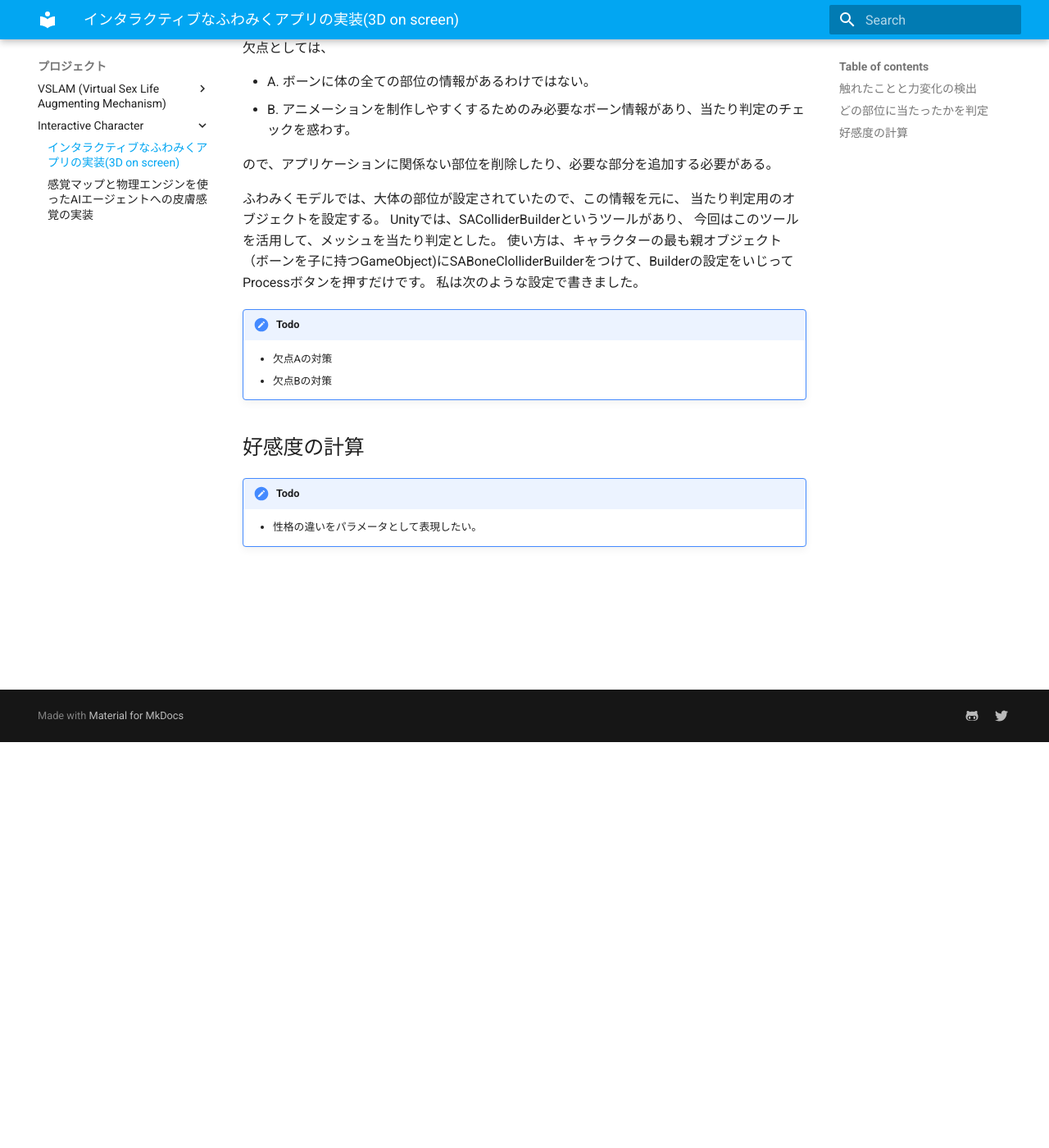
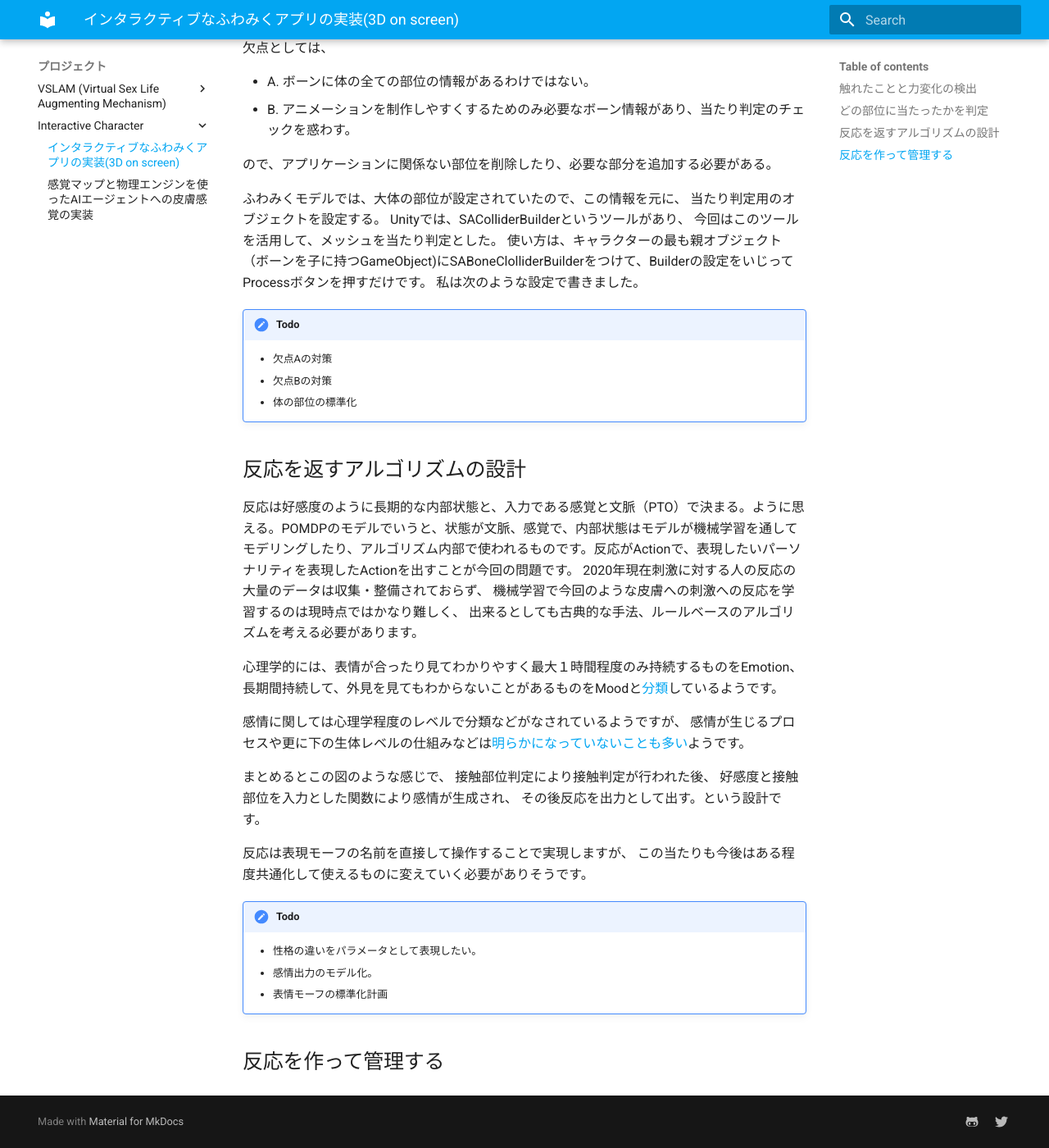
Before and after one commit to xiong-jie-y/ai-yome-project, an MkDocs documentation site: the page built from docs/projects/interactive_character/fuwamiku.md, in a window 1280 px wide and 1400 px high, scrolled down 612 px. Shown: the whole window at 82% size. Built offline with MkDocs 1.6.1 and Material for MkDocs 9.7.7, drawn with Linux system fonts in a browser that asks for light colours; before the commit the page ends 1517 px from its top, so only the background shows below that.

Commit message:
Update emotion generation docs.

```diff
--- a/docs/projects/interactive_character/fuwamiku.md
+++ b/docs/projects/interactive_character/fuwamiku.md
@@ -29,14 +29,31 @@
 !!! todo
     * 欠点Aの対策
     * 欠点Bの対策
+    * 体の部位の標準化
 
-## 好感度の計算
+## 反応を返すアルゴリズムの設計
+反応は好感度のように長期的な内部状態と、入力である感覚と文脈（PTO）で決まる。ように思える。POMDPのモデルでいうと、状態が文脈、感覚で、内部状態はモデルが機械学習を通してモデリングしたり、アルゴリズム内部で使われるものです。反応がActionで、表現したいパーソナリティを表現したActionを出すことが今回の問題です。
+2020年現在刺激に対する人の反応の大量のデータは収集・整備されておらず、
+機械学習で今回のような皮膚への刺激への反応を学習するのは現時点ではかなり難しく、
+出来るとしても古典的な手法、ルールベースのアルゴリズムを考える必要があります。
 
+心理学的には、表情が合ったり見てわかりやすく最大１時間程度のみ持続するものをEmotion、
+長期間持続して、外見を見てもわからないことがあるものをMoodと[分類](https://www.paulekman.com/blog/mood-vs-emotion-difference-between-mood-emotion/)しているようです。
+
+感情に関しては心理学程度のレベルで分類などがなされているようですが、
+感情が生じるプロセスや更に下の生体レベルの仕組みなどは[明らかになっていないことも多い](https://jsai.ixsq.nii.ac.jp/ej/?action=repository_action_common_download&item_id=10483&item_no=1&attribute_id=22&file_no=1)ようです。
+
+まとめるとこの図のような感じで、
+接触部位判定により接触判定が行われた後、
+好感度と接触部位を入力とした関数により感情が生成され、
+その後反応を出力として出す。という設計です。
+
+反応は表現モーフの名前を直接して操作することで実現しますが、
+この当たりも今後はある程度共通化して使えるものに変えていく必要がありそうです。
 
 !!! todo
     * 性格の違いをパラメータとして表現したい。
+    * 感情出力のモデル化。
+    * 表情モーフの標準化計画
 
-##
-
-
-##
+## 反応を作って管理する
```
Also changed, not shown: docs/projects/interactive_character/sense_map.md (+1 -1 lines).
